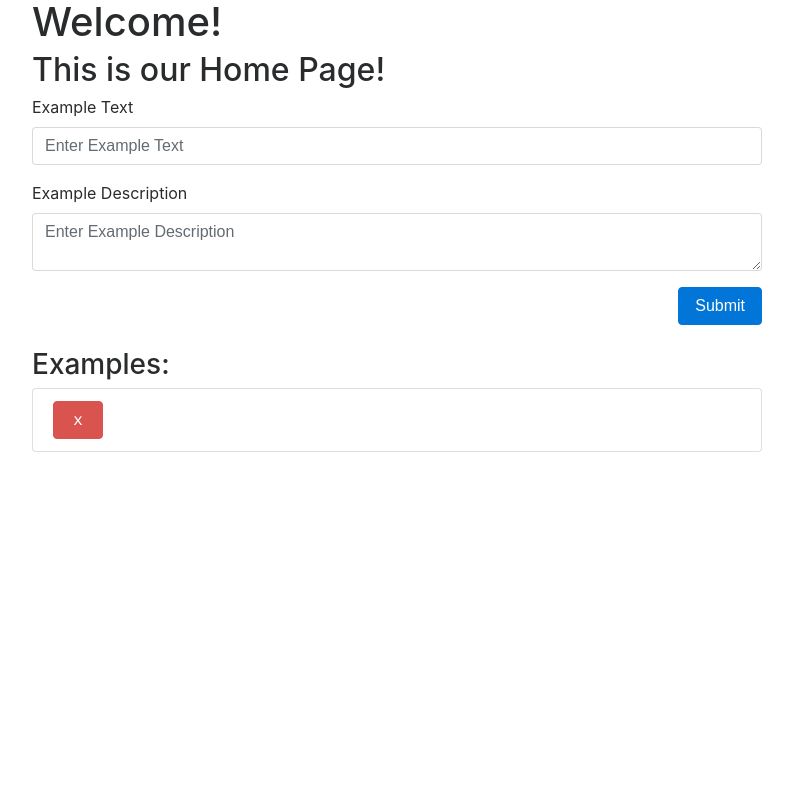
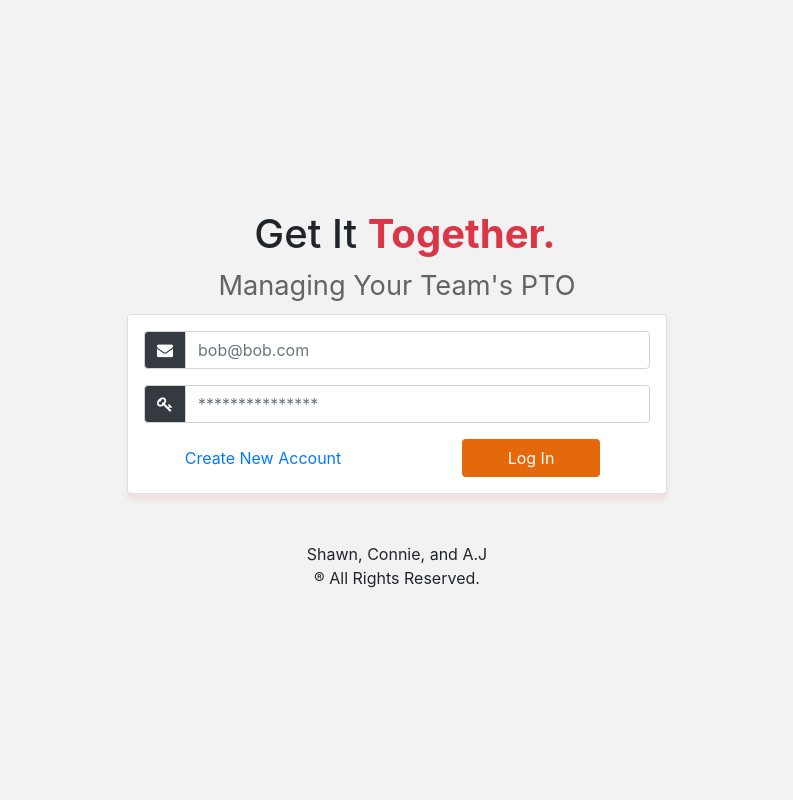
Before and after one commit to IAmShawn98/project2, a Node server app: page / in a window 1280 px wide. Shown: the whole page, without its empty margins (243-1036 px from the left). Run offline with Node 20, Linux system fonts and the light colour scheme; tables that the repository leaves empty hold one stand-in row (values such as "Sample post"); some libraries are stand-ins or nearby versions.

Commit message:
Cleaned up the server.js, created the login page, created a batch file to auto-run the server in the background while debugging.

```diff
--- a/config/config.json
+++ b/config/config.json
@@ -2,7 +2,7 @@
   "development": {
     "username": "root",
     "password": null,
-    "database": "exampledb",
+    "database": "timesheet_db",
     "host": "localhost",
     "dialect": "mysql"
   },
--- a/public/styles/styles.css
+++ b/public/styles/styles.css
@@ -1,3 +1,59 @@
-.list-group-item {
-  line-height: 2.5;
+/* Page Body Background & Styles */
+
+body {
+  background-color: #f2f2f2;
 }
+
+/* HELPER CLASSES -------------------------------------------------------------------------- */
+
+/* When Invoked, any block of content will be perfectly centered */
+
+.container-middle {
+  /* Initially doing 100% without 'VH' as a fallback for older browsers */
+  min-height: 100%;
+  /* Sets the viewport height to be 100% */
+  min-height: 100vh;
+  /* Do Flex */
+  display: flex;
+  /* Align Items Center */
+  align-items: center;
+  /* Align Content Center */
+  justify-content: center;
+}
+
+/* When Invoked, any HTML element related to text formatting will become dimmer than the original 'text-muted' */
+
+.text-muted-dark {
+  /* Resize & recolored to match figma mockup */
+  font-size: 170%;
+  color: #636363;
+}
+
+/* When Invoked, this class makes any button orange */
+
+.btn-orange {
+  background-color: #e5690b !important;
+  color: #ffffff !important;
+}
+
+/* Bootstrap OVERRIDES -------------------------------------------------------------------------- */
+
+/*
+    Normally you wouldn't do this because it causes scaling issues, but these styles are ones that
+    we WANT to change on scale because we are going for a specific look for this project.
+*/
+
+/* Override the small shadow class giving it a slightly different shadow hue */
+
+.shadow-sm {
+  box-shadow: 0 .425rem .25rem rgba(207, 44, 44, 0.075)!important;
+}
+
+
+/* Custom IDs -------------------------------------------------------------------------- */
+
+/* The size of the login card */
+
+#cardLoginLength {
+  width: 50%;
+}
--- a/views/index.handlebars
+++ b/views/index.handlebars
@@ -1,33 +1,66 @@
-<div id="home">
-  <div class="container">
-    <div class="row">
-      <div class="col-8 offset-2">
-        <h1>{{msg}}</h1>
-        <h2>This is our Home Page!</h2>
-        <form class="clearfix mb-4" action="POST">
-          <div class="form-group">
-            <label for="example-text">Example Text</label>
-            <input type="text" id="example-text" class="form-control" aria-describedby="example-text" placeholder="Enter Example Text">
+{{!-- Site Login Container [Start] --}}
+<div class="container text-center container-middle">
+  {{!-- Site Login 'App Name' Col --}}
+  <div class="col-md-12">
+    {{!-- Site Login 'App Name' --}}
+    <h1 class="display-5 ml-3">Get It <strong class="text-danger">Together.</strong></h1>
+    {{!-- Site 'App Name' Description --}}
+    <label class="text-center text-muted-dark">Managing Your Team's PTO</label>
+    {{!-- Site 'Login Form' --}}
+    <div id="cardLoginLength" class="card shadow-sm p-3 offset-3 bg-white rounded">
+      {{!-- Site 'Login Form' Card Body --}}
+      <div class="card-body p-0 m-0">
+        {{!-- Site 'Login Form' Form Content --}}
+        <form>
+          {{!-- Site 'Login Form' group 'Email Address Field' --}}
+          <div class="form-group input-group">
+            {{!-- Site 'Login Form' prepended 'Email Fa Icon' --}}
+            <div class="input-group-prepend">
+              <div class="input-group-text bg-dark text-white"><i class="fa fa-envelope" aria-hidden="true"></i></div>
+            </div>
+            {{!-- Site 'Login Form' 'Email Input Field' --}}
+            <input type="text" class="form-control" name="fEmail" id="fEmail" placeholder="bob@bob.com">
           </div>
-          <div class="form-group">
-            <label for="example-description">Example Description</label>
-            <textarea class="form-control" id="example-description" aria-describedby="example-description" placeholder="Enter Example Description"></textarea>
+          {{!-- Site 'Login Form' group 'Password Field' --}}
+          <div class="form-group input-group">
+            {{!-- Site 'Login Form' prepended 'Password Fa Icon' --}}
+            <div class="input-group-prepend">
+              <div class="input-group-text bg-dark text-white"><i class="fa fa-key" aria-hidden="true"></i></div>
+            </div>
+            {{!-- Site 'Login Form' 'Password Input Field' --}}
+            <input type="text" class="form-control" name="fPassword" id="fPassword" placeholder="***************">
           </div>
-          <button id="submit" class="btn btn-primary float-right">Submit</button>
         </form>
-        <h3>Examples:</h3>
-        <ul id="example-list" class="list-group">
-          {{#each examples}}
-          <li data-id="{{this.id}}" class="list-group-item">
-            <a href="example/{{this.id}}">{{this.text}}</a>
-            <button class="btn btn-danger float-right delete">ｘ</button>
-          </li>
-          {{/each}}
-        </ul>
+      </div>
+      {{!-- Create Account Link + LogIn Button --}}
+      <div class="row text-center">
+        <div class="col-md-6">
+          {{!-- Create New Account --}}
+          <button class="btn btn-none text-primary" href="#">Create New Account</button>
+        </div>
+        <div class="col-md">
+          {{!-- Create New Account --}}
+          <button class="btn btn-orange col-md-7" href="#">Log In</a>
+        </div>
+      </div>
+    </div>
+    {{!-- Site 'Footer' Copyright --}}
+    <div class="row mt-5">
+      {{!-- Site 'Footer' App Developers --}}
+      <div class="col-md-12">
+        Shawn, Connie, and A.J
+        <br>
+        {{!-- &reg; = HTML ASCII Entity For '®'  --}}
+        &reg; All Rights Reserved.
       </div>
     </div>
   </div>
 </div>
+{{!-- / Site App Login Container [End] --}}
 
+
+{{!-- jQuery CDN --}}
 <script type="text/javascript" src="https://cdnjs.cloudflare.com/ajax/libs/jquery/3.2.1/jquery.min.js"></script>
+
+{{!-- Custom App Functionality --}}
 <script src="/js/index.js"></script>
--- a/views/layouts/main.handlebars
+++ b/views/layouts/main.handlebars
@@ -2,14 +2,35 @@
 <html>
 
 <head>
+  {{!-- Required Meta Tags --}}
   <meta charset="utf-8">
-  <link rel="stylesheet" href="https://maxcdn.bootstrapcdn.com/bootstrap/4.0.0-beta.3/css/bootstrap.min.css">
+
+  {{!-- Bootstrap CSS CDN --}}
+  <link rel="stylesheet" href="https://stackpath.bootstrapcdn.com/bootstrap/4.3.1/css/bootstrap.min.css"
+    integrity="sha384-ggOyR0iXCbMQv3Xipma34MD+dH/1fQ784/j6cY/iJTQUOhcWr7x9JvoRxT2MZw1T" crossorigin="anonymous">
+
+  {{!-- Font Awesome CDN --}}
+  <link rel="stylesheet" href="https://stackpath.bootstrapcdn.com/font-awesome/4.7.0/css/font-awesome.min.css">
+
+  {{!-- Custom Stylesheet --}}
   <link rel="stylesheet" href="/styles/styles.css" media="screen" title="no title" charset="utf-8">
-  <title>Home Page</title>
+
+  {{!-- Document Title --}}
+  <title>Get It Together | PTO Management</title>
 </head>
 
 <body>
   {{{body}}}
 </body>
 
+{{!-- jQuery CDN --}}
+<script src="https://code.jquery.com/jquery-3.3.1.slim.min.js"
+  integrity="sha384-q8i/X+965DzO0rT7abK41JStQIAqVgRVzpbzo5smXKp4YfRvH+8abtTE1Pi6jizo" crossorigin="anonymous"></script>
+{{!-- Popper CDN --}}
+<script src="https://cdnjs.cloudflare.com/ajax/libs/popper.js/1.14.7/umd/popper.min.js"
+  integrity="sha384-UO2eT0CpHqdSJQ6hJty5KVphtPhzWj9WO1clHTMGa3JDZwrnQq4sF86dIHNDz0W1" crossorigin="anonymous"></script>
+{{!-- Bootstrap CDN --}}
+<script src="https://stackpath.bootstrapcdn.com/bootstrap/4.3.1/js/bootstrap.min.js"
+  integrity="sha384-JjSmVgyd0p3pXB1rRibZUAYoIIy6OrQ6VrjIEaFf/nJGzIxFDsf4x0xIM+B07jRM" crossorigin="anonymous"></script>
+
 </html>
```
Also changed, not shown: server.js (+11 -5 lines), 2 other files.
